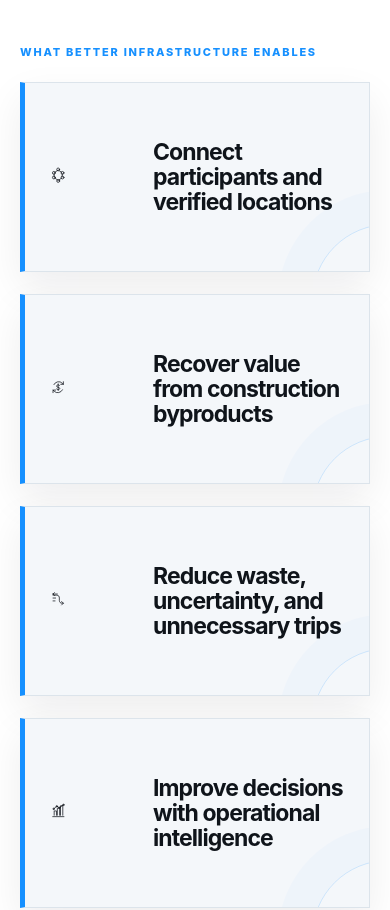
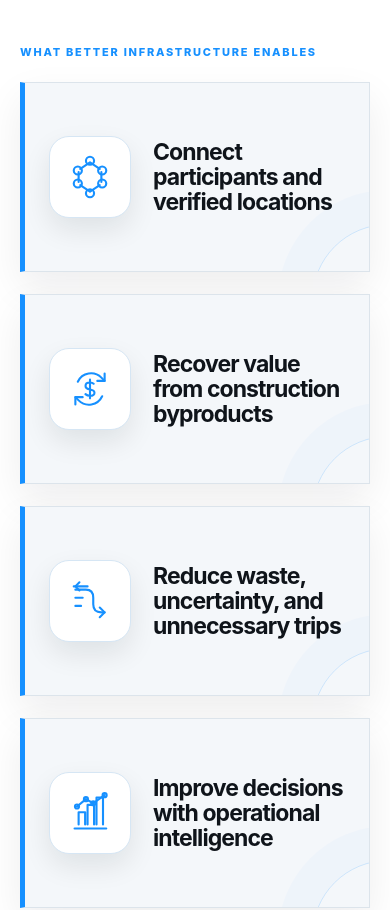
Before and after one commit to msti64-wq/cretexchange-website, a Next.js app: page /about in a window 390 px wide. Shown: the part 3740-4650 px from the top of the page. Built offline with nearby package versions, Linux system fonts and the light colour scheme.

Commit message:
Style professional outcome icon system

```diff
--- a/app/globals.css
+++ b/app/globals.css
@@ -99,7 +99,6 @@ h1 span { color: var(--blue); }
 .principle img { width: 160px; height: 160px; object-fit: contain; }
 .principle blockquote { margin: 0; font-size: clamp(30px,4vw,58px); line-height: 1.08; letter-spacing: -.04em; font-weight: 740; }
 .principle span { color: var(--blue); }
-.outcome-grid img { width: 84px; height: 84px; object-fit: contain; }
 .contact-grid { display: grid; grid-template-columns: 1fr 1fr; gap: 22px; background: var(--white); color: var(--slate); }
 .contact-grid article { min-height: 430px; padding: 60px; display: flex; flex-direction: column; align-items: flex-start; background: var(--light,#f4f6f8); }
 .contact-grid article:last-child { background: #eaf5ff; }
@@ -149,7 +148,8 @@ h1 span { color: var(--blue); }
 .outcome-grid { display: grid; grid-template-columns: repeat(2, minmax(0,1fr)); gap: 22px; }
 .outcome-grid article { min-height: 220px; padding: 32px 38px; display: grid; grid-template-columns: 118px minmax(0,1fr); gap: 32px; align-items: center; position: relative; overflow: hidden; background: #f4f7fa; border: 1px solid #dce4eb; border-left: 5px solid var(--blue); box-shadow: 0 16px 38px rgba(15,20,26,.07); }
 .outcome-grid article::after { content: ""; width: 150px; height: 150px; position: absolute; right: -95px; bottom: -105px; border: 1px solid rgba(22,144,255,.18); border-radius: 50%; box-shadow: 0 0 0 34px rgba(22,144,255,.025); }
-.outcome-grid article > img { width: 106px; height: 106px; padding: 17px; position: relative; z-index: 1; background: var(--white); border: 1px solid #d6e6f4; border-radius: 24px; box-shadow: 0 12px 28px rgba(15,20,26,.09); }
+.outcome-icon { width: 106px; height: 106px; display: grid; place-items: center; position: relative; z-index: 1; color: var(--blue); background: var(--white); border: 1px solid #d6e6f4; border-radius: 24px; box-shadow: 0 12px 28px rgba(15,20,26,.09); }
+.outcome-icon svg { width: 62px; height: 62px; }
 .outcome-grid .material-icon { width: 54px; height: 54px; color: var(--blue); }
 .outcome-grid h3 { max-width: 390px; margin: 0; position: relative; z-index: 1; font-size: clamp(23px,2.1vw,34px); line-height: 1.08; letter-spacing: -.04em; }
 .final-cta { min-height: 540px; padding: 90px clamp(24px, 9vw, 140px); display: grid; grid-template-columns: .55fr 1fr; align-items: center; gap: 70px; overflow: hidden; position: relative; }
@@ -212,7 +212,8 @@ footer > div:first-child, .footer-links { display: grid; }
   .audience-grid { grid-template-columns: 1fr; }
   .audience-grid article { min-height: 230px; border-right: 0; padding: 36px 26px; }
   .outcome-grid article { min-height: 190px; padding: 28px 24px; grid-template-columns: 82px minmax(0,1fr); gap: 22px; }
-  .outcome-grid article > img { width: 82px; height: 82px; padding: 13px; border-radius: 20px; }
+  .outcome-icon { width: 82px; height: 82px; border-radius: 20px; }
+  .outcome-icon svg { width: 52px; height: 52px; }
   .final-cta { grid-template-columns: 1fr; padding: 70px 20px; }
   .final-cta > img { width: 280px; margin: 0 auto; }
   .page-intro { min-height: auto; padding: 70px 20px; gap: 35px; }
```
